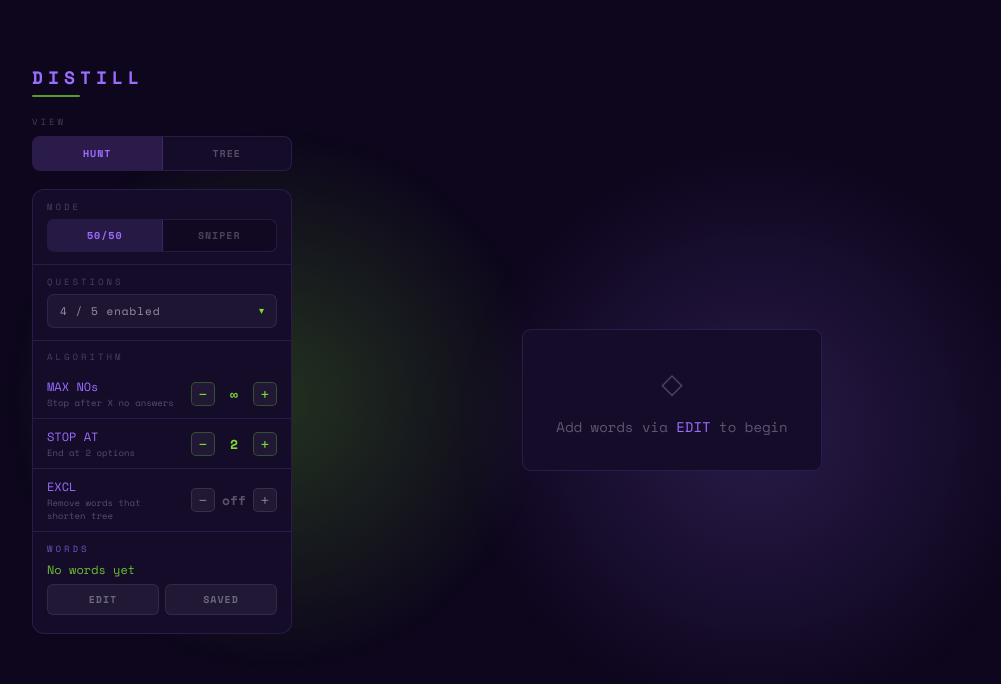
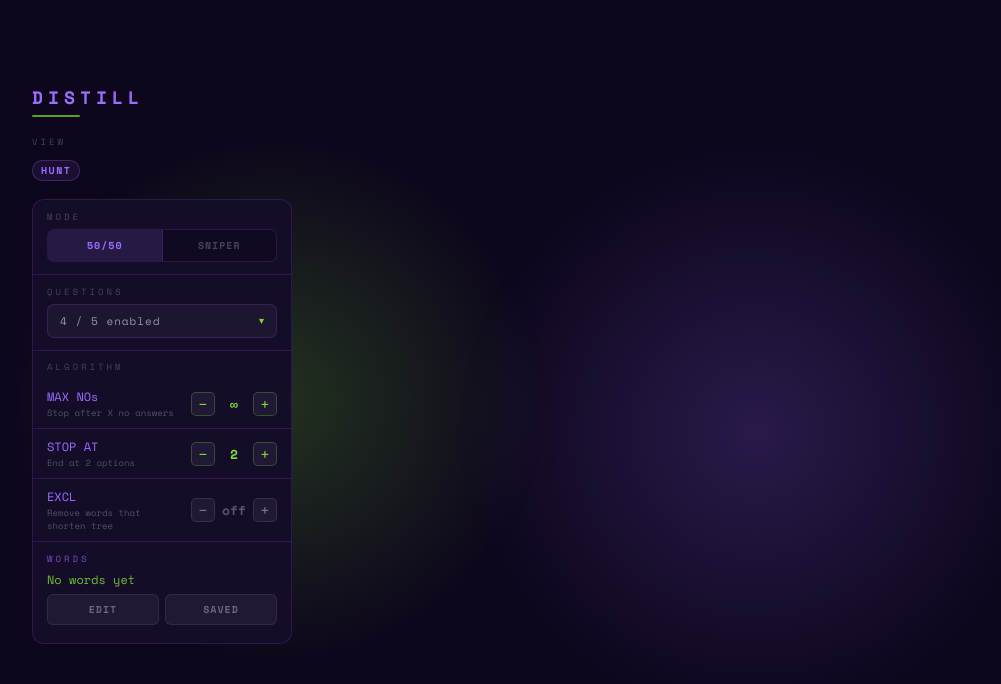
Before and after one commit to blueApple12/distill, a React (Vite) app: page / in a window 1280 px wide. Shown: the top 684 px of the page, without its empty margins (108-1109 px from the left). Built offline with nearby package versions, Linux system fonts and the light colour scheme.

Commit message:
Add smooth animations, fix tree scrolling, move VIEW to tag, center messages on X axis

```diff
--- a/src/App.jsx
+++ b/src/App.jsx
@@ -441,12 +441,7 @@ export default function App(){
           </div>
           <div style={{marginBottom:18}}>
             <div style={{fontSize:9,letterSpacing:3,color:'rgba(200,200,220,0.3)',fontFamily:"'Space Mono',monospace",marginBottom:8}}>VIEW</div>
-            <div className="tx" style={{display:'flex',borderRadius:8,overflow:'hidden',border:`0.5px solid ${T2.border}`,background:T2.card}}>
-              {[['hunt','HUNT'],['tree','TREE']].map(([v,lbl])=>{
-                const col=v==='hunt'?modeColor:C.green;
-                return <button key={v} onClick={()=>setViewMode(v)} style={{flex:1,padding:'9px 4px',fontSize:10,fontWeight:700,letterSpacing:1,background:viewMode===v?col+'28':'transparent',color:viewMode===v?col:'rgba(200,200,220,0.35)',borderRight:v==='hunt'?`0.5px solid ${T2.border}`:'none',transition:'all 0.4s'}}>{lbl}</button>;
-              })}
-            </div>
+            <Tag color={viewMode==='tree'?C.green:modeColor}>{viewMode.toUpperCase()}</Tag>
           </div>
           <div className="tx" style={{background:T2.card,border:`0.5px solid ${T2.border}`,borderRadius:12,overflow:'hidden',marginBottom:14}}>
             <div style={{padding:'10px 14px 6px',fontSize:9,letterSpacing:3,color:'rgba(200,200,220,0.28)',fontFamily:"'Space Mono',monospace"}}>MODE</div>
@@ -552,15 +547,17 @@ export default function App(){
         <div className={`main${mobilePanel!=='view'?' mob-hide':''}`}>
 
           {viewMode==='tree'&&(
-            <div style={{display:'flex',flexDirection:'column',justifyContent:'center',alignItems:'center',minHeight:'calc(100vh - 120px)',width:'100%'}}>
+            <div className="fade" style={{display:'flex',flexDirection:'column',width:'100%',height:'100%'}}>
               {wl.length===0?(
-                <div className="tx" style={{background:T2.card,border:`0.5px solid ${T2.border}`,borderRadius:9,padding:'32px 24px',textAlign:'center',width:'90%',maxWidth:300}}>
-                  <div style={{fontSize:28,marginBottom:12,opacity:0.25}}>◇</div>
-                  <div style={{fontSize:14,color:'rgba(200,200,220,0.4)',lineHeight:1.7}}>Add words via <span style={{color:T2.pri}}>EDIT</span> to begin</div>
+                <div style={{display:'flex',flexDirection:'column',justifyContent:'center',alignItems:'center',minHeight:'calc(100vh - 160px)'}}>
+                  <div className="tx" style={{background:T2.card,border:`0.5px solid ${T2.border}`,borderRadius:9,padding:'32px 24px',textAlign:'center',width:'90%',maxWidth:300}}>
+                    <div style={{fontSize:28,marginBottom:12,opacity:0.25}}>◇</div>
+                    <div style={{fontSize:14,color:'rgba(200,200,220,0.4)',lineHeight:1.7}}>Add words via <span style={{color:T2.pri}}>EDIT</span> to begin</div>
+                  </div>
                 </div>
               ):(
                 <>
-                  <div style={{display:'flex',alignItems:'center',gap:8,marginBottom:10,flexWrap:'wrap'}}>
+                  <div style={{display:'flex',alignItems:'center',gap:8,marginBottom:10,flexWrap:'wrap',flexShrink:0}}>
                     <Tag color={T2.pri}>TREE</Tag>
                     <Tag color={T2.sec}>{mode==='5050'?'50/50':'SNIPER'}</Tag>
                     {allowed.cups&&<Tag color={T2.sec}>CUPS</Tag>}
@@ -568,15 +565,17 @@ export default function App(){
                     {excluded.length>0&&<Tag color={T2.sec}>−{excluded.length}</Tag>}
                     <span style={{fontSize:10,color:'rgba(200,200,220,0.25)',marginInlineStart:'auto'}}>{effectiveWl.length} words</span>
                   </div>
-                  <TreeView words={effectiveWl} mode={mode} maxNOs={maxNOs} stopAt={stopAt}
-                    excluded={excluded} modeColor={modeColor} modeBorder={modeBorder} allowed={allowed}/>
+                  <div style={{flex:1,minHeight:0,overflow:'hidden'}}>
+                    <TreeView words={effectiveWl} mode={mode} maxNOs={maxNOs} stopAt={stopAt}
+                      excluded={excluded} modeColor={modeColor} modeBorder={modeBorder} allowed={allowed}/>
+                  </div>
                 </>
               )}
             </div>
           )}
 
           {viewMode==='hunt'&&phase==='idle'&&(
-            <div style={{display:'flex',flexDirection:'column',justifyContent:'center',alignItems:'center',minHeight:'calc(100vh - 120px)',width:'100%',textAlign:'center'}}>
+            <div className="fade" style={{display:'flex',flexDirection:'column',justifyContent:'center',alignItems:'center',width:'100%',minHeight:'calc(100vh - 160px)',textAlign:'center'}}>
               {wl.length===0?(
                 <div className="tx" style={{background:T2.card,border:`0.5px solid ${T2.border}`,borderRadius:9,padding:'32px 24px',width:'90%',maxWidth:300}}>
                   <div style={{fontSize:28,marginBottom:12,opacity:0.25}}>◇</div>
--- a/src/index.css
+++ b/src/index.css
@@ -1,4 +1,8 @@
 @import url('https://fonts.googleapis.com/css2?family=Noto+Sans+Hebrew:wght@400;700&family=Space+Mono:wght@400;700&display=swap');
+
+html {
+  scroll-behavior: smooth;
+}
 
 * {
   box-sizing: border-box;
```
